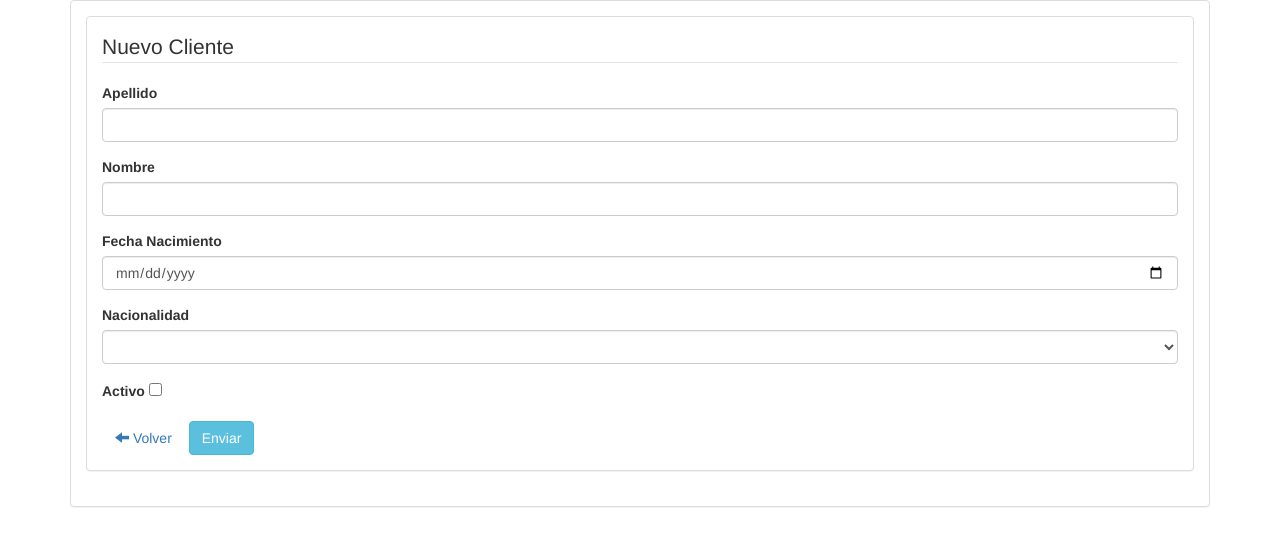
After one commit to cheshire96/practica_web, a PHP site: page /php/form_nuevo.php?nacionalidades=1 in a window 1280 px wide. The commit adds this page. Shown: the top 546 px of the page. Run offline with PHP 8.4, Linux system fonts and the light colour scheme; data that the repository does not hold is empty.

Commit message:
PracticaIII

```diff
--- /dev/null
+++ b/php/form_nuevo.php
@@ -0,0 +1,46 @@
+<?php
+include "header.php";
+?>
+<div class="panel panel-default">
+	<div class="panel-body">
+		<form role="form" method="post" action="../class/nuevo.php">
+			<fieldset> <legend>Nuevo Cliente</legend>
+				<div class="form-group">
+					<label for="apellido">Apellido</label>
+					<input type="text" class="form-control" name="apellido" id="apellido" required>
+				</div>
+
+				<div class="form-group">
+					<label for="nombre">Nombre</label>
+					<input type="text" class="form-control" name="nombre" id="nombre"required>
+				</div>
+
+
+				<div class="form-group">
+					<label for="fecha_nac">Fecha Nacimiento</label>
+					<input type="date" class="form-control" name="fecha_nac" id="fecha_nac" required>
+				</div>
+
+				<div class="form-group">
+					<label for="nacionalidad">Nacionalidad</label>
+					<select class="form-control" name="nacionalidad" id="nacionalidad">
+						<?php foreach ($_GET['nacionalidades'] as $k =>$nacionalidad):?>
+							<option value="<?php echo $k; ?>"><?php echo $nacionalidad; ?></option>
+						<?php endforeach;?>
+					</select>
+				</div>
+
+				<div class="form-group">
+					<label for="activo">Activo</label>
+					<input type="checkbox" name="activo" value=1>
+				</div>
+
+				<a href="../index.php" class="btn btn-link btn-md"><span class="glyphicon glyphicon-arrow-left" aria-hidden="true"></span> Volver</a>
+
+				<button type="submit" name="cont" value=1 class="btn btn-info">Enviar</button>
+
+			</fieldset>
+		</form>
+	</div>
+</div>
+<?php include "footer.php"; ?>
--- a/php/form_ok.php
+++ b/php/form_ok.php
@@ -3,7 +3,9 @@
 include "header.php";
 ?>
 
-<p>WIIIIII CARGO</p>
+<h2><span class="glyphicon glyphicon-saved" aria-hidden="true">  Los datos se cargaron exitosamente</h2>
+
+<a href="../index.php" class="btn btn-link btn-md"><span class="glyphicon glyphicon-arrow-left" aria-hidden="true"></span> Volver</a>
 
 	<?php
 		include "footer.php";
```
Also changed, not shown: php/form_err_nuevo.php (added, +69 -0 lines), php/form_modificaciones.php (added, +70 -0 lines).
